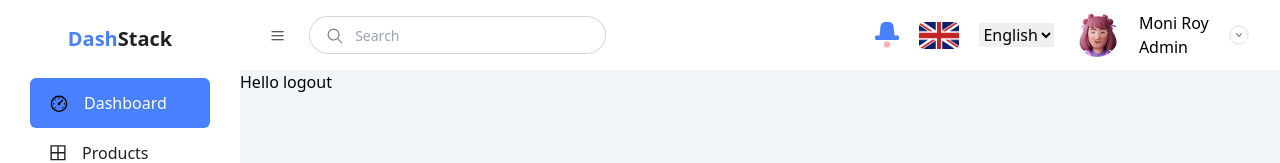
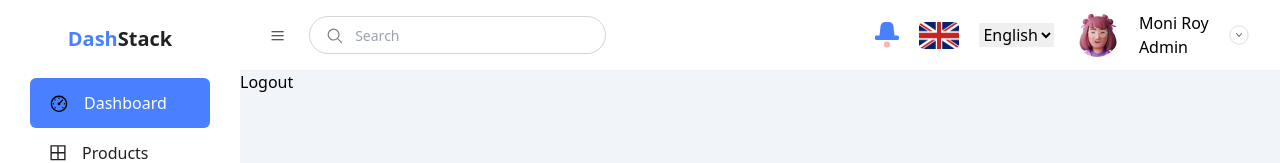
Before and after one commit to GinaGanaa/dashboard, a Next.js app: page /logout in a window 1280 px wide. Shown: the top 163 px of the page. Built offline with nearby package versions, Linux system fonts and the light colour scheme.

Commit message:
dashboard logout

```diff
--- a/src/pages/logout.jsx
+++ b/src/pages/logout.jsx
@@ -1,3 +1,3 @@
 export default function Page() {
-  return <div>Hello logout</div>;
+  return <div>Logout</div>;
 }
```
